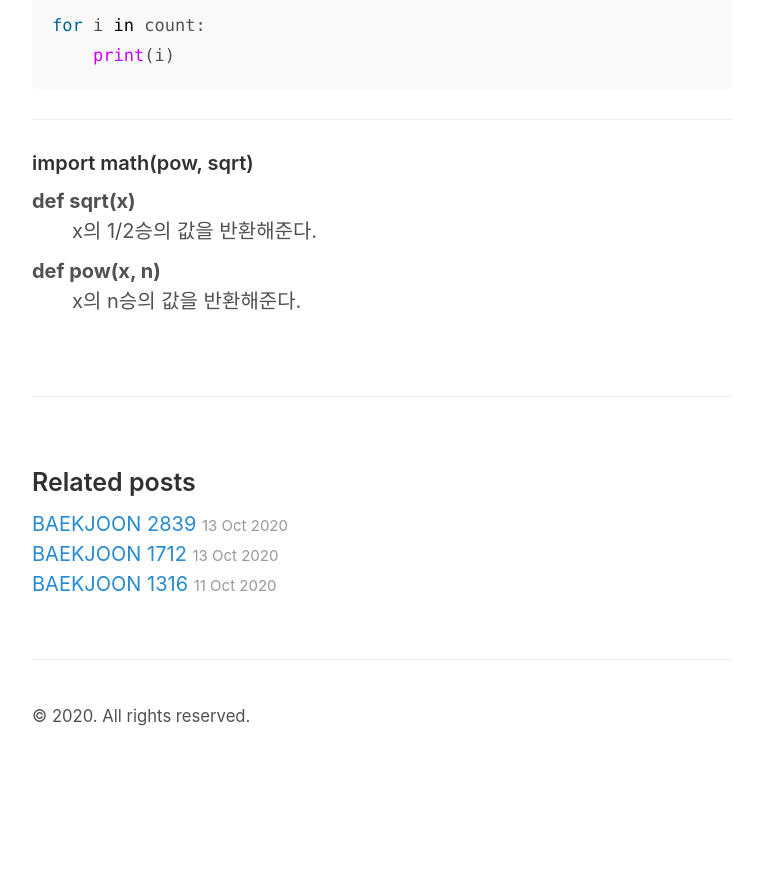
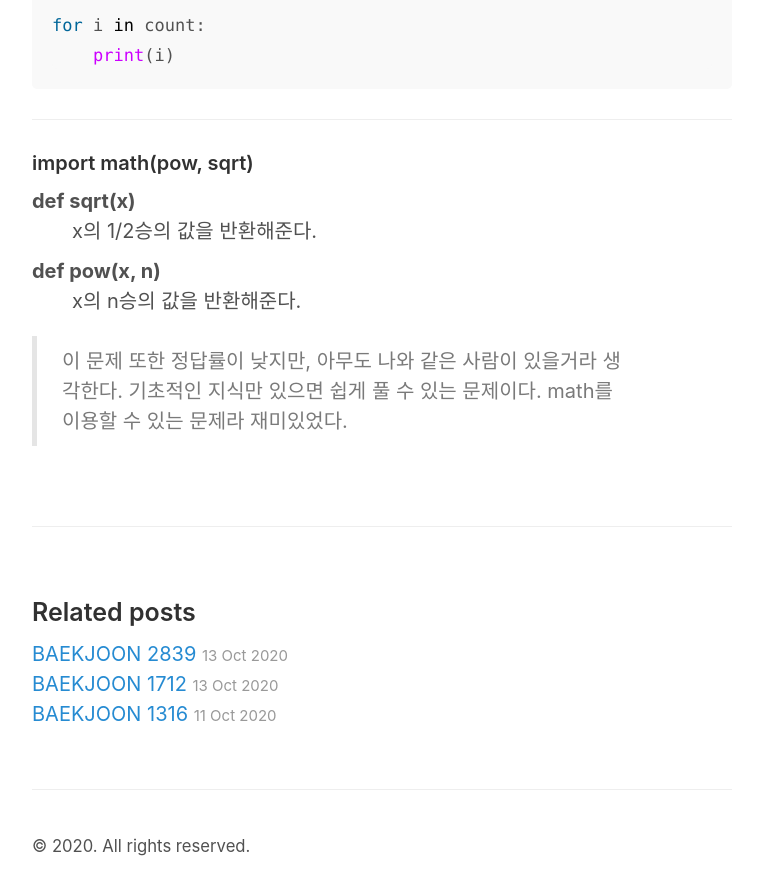
Before and after one commit to Coreenee/coreenee.github.io, a Jekyll site: the page built from _posts/2020-10-14-백준 1002(문제풀이).md, in a window 1280 px wide and 900 px high, scrolled down 4632 px. Shown: the top 895 px of the window, without its empty margins (258-1021 px from the left). Built offline with Jekyll 4.4.1, drawn with Linux system fonts in a browser that asks for light colours; before the commit the page ends 5402 px from its top, so only the background shows below that.

Commit message:
문제 풀이 완료 (최종)

```diff
--- a/_posts/2020-10-14-백준 1002(문제풀이) 복사본.md
+++ b/_posts/2020-10-14-백준 1002(문제풀이).md
@@ -119,3 +119,6 @@ for i in count:
     <dt>def pow(x, n)</dt>
     <dd>x의 n승의 값을 반환해준다.</dd>
 </dl>
+
+> 이 문제 또한 정답률이 낮지만, 아무도 나와 같은 사람이 있을거라 생각한다. 기초적인 지식만 있으면 쉽게 풀 수 있는 문제이다.
+math를 이용할 수 있는 문제라 재미있었다.
```
